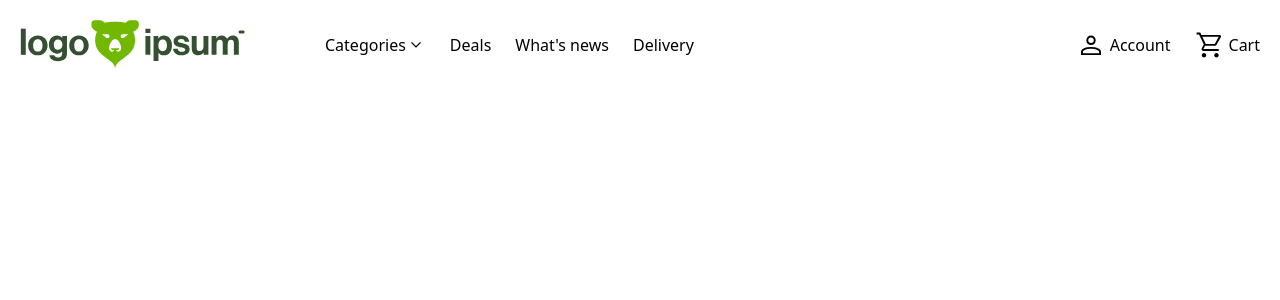
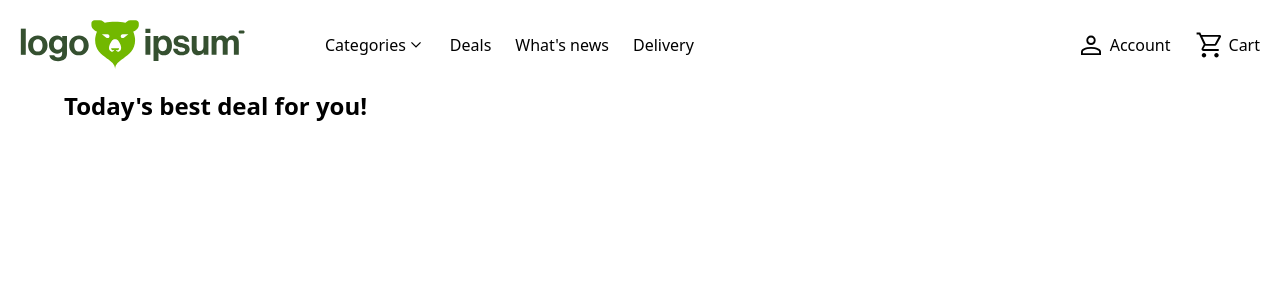
Before and after one commit to SeyBoo/e-commerce-fun-project, a Next.js app: page / in a window 1280 px wide. Shown: the top 300 px of the page. Built offline with nearby package versions, Linux system fonts and the light colour scheme.

Commit message:
baseLayout implemented

```diff
--- /dev/null
+++ b/src/common/components/layouts/baseLayout.tsx
@@ -0,0 +1,13 @@
+import { FunctionComponent, PropsWithChildren } from "react";
+import Nav from "../nav";
+
+const BaseLayout: FunctionComponent<PropsWithChildren> = ({ children }) => {
+  return (
+    <>
+      <Nav />
+      <main className="w-[90%] m-auto">{children}</main>
+    </>
+  );
+};
+
+export default BaseLayout;
--- a/src/pages/index.tsx
+++ b/src/pages/index.tsx
@@ -1,11 +1,13 @@
 import { NextPage } from "next";
-import Nav from "../common/components/nav";
+import BaseLayout from "../common/components/layouts/baseLayout";
 
 const Home: NextPage = () => {
   return (
-    <div>
-      <Nav />
-    </div>
+    <BaseLayout>
+      <h2 className="font-semibold text-2xl">
+        Today&apos;s best deal for you!
+      </h2>
+    </BaseLayout>
   );
 };
 
```
